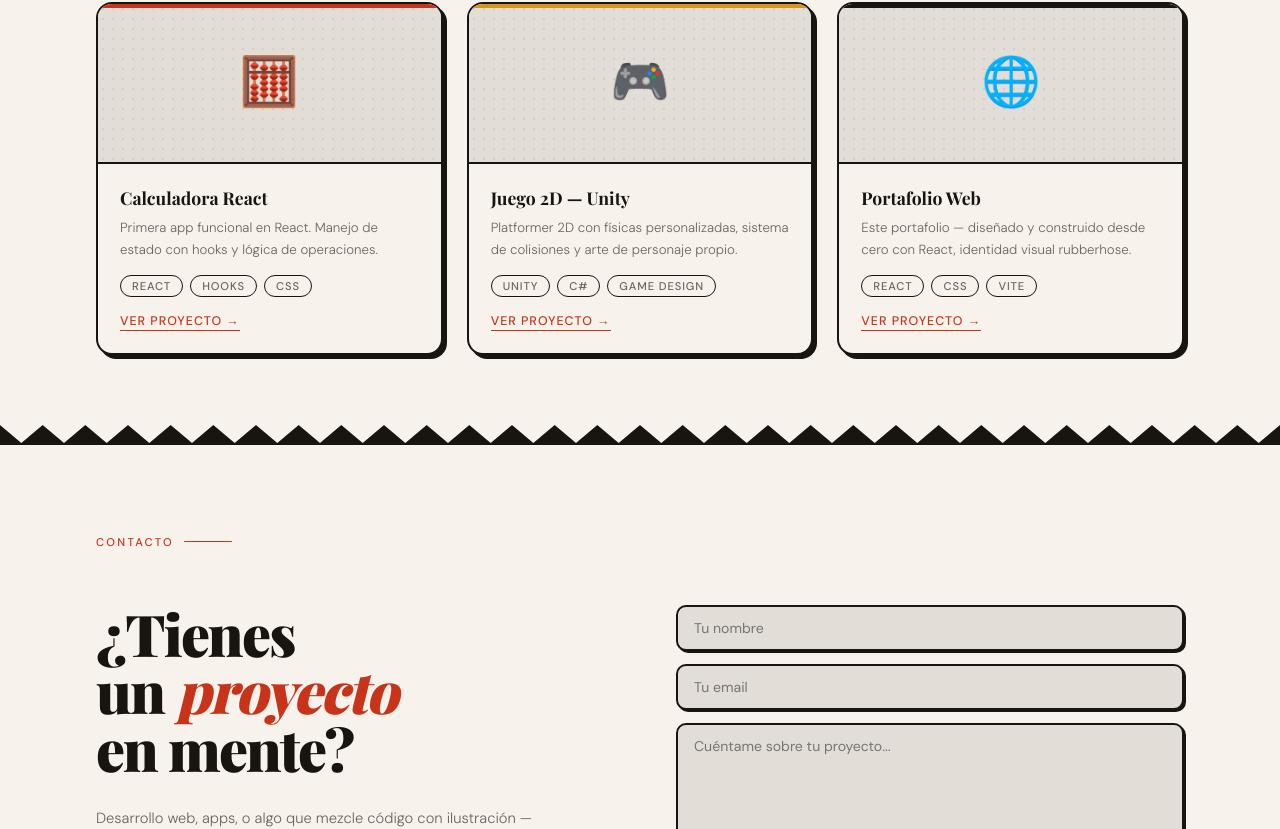
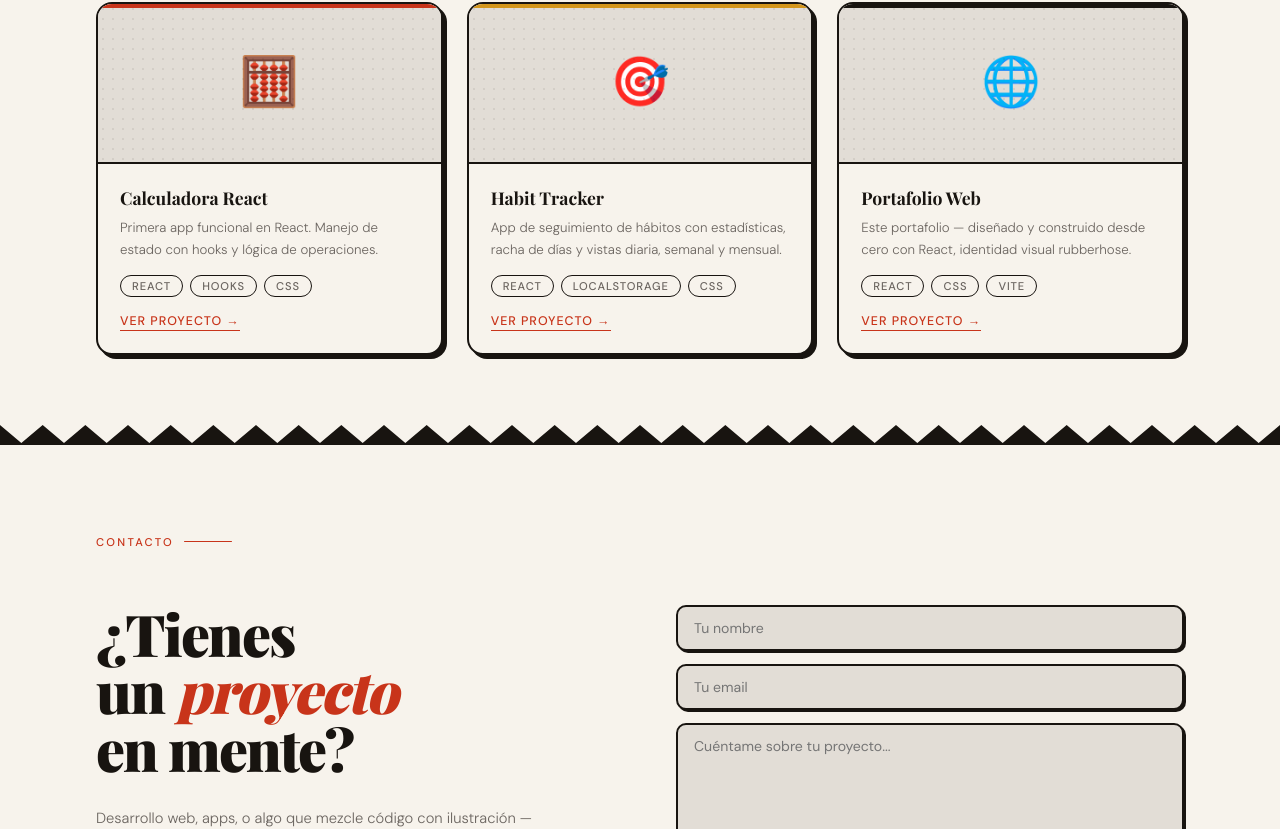
Before and after one commit to CerberoDgvm/mi-portafolio, a React (Vite) app: page / in a window 1280 px wide. Shown: the part 1900-2729 px from the top of the page. Built offline with nearby package versions, Linux system fonts and the light colour scheme; a web font is replaced by a local one.

Commit message:
agregar habit tracker a proyectos

```diff
--- a/src/components/Projects.jsx
+++ b/src/components/Projects.jsx
@@ -22,12 +22,12 @@ const PROJECTS = [
     link: '#',
   },
   {
-    emoji: '🎮',
-    barColor: '#D4961C', // ámbar
-    title: 'Juego 2D — Unity',
-    desc: 'Platformer 2D con físicas personalizadas, sistema de colisiones y arte de personaje propio.',
-    tags: ['Unity', 'C#', 'Game Design'],
-    link: '#', // reemplaza con el link de itch.io cuando lo subas
+    emoji: "🎯",
+    barColor: "#D4961C",
+    title: "Habit Tracker",
+    desc: "App de seguimiento de hábitos con estadísticas, racha de días y vistas diaria, semanal y mensual.",
+    tags: ["React","localStorage","CSS"],
+    link: "https://habittracker-victor.vercel.app"
   },
   {
     emoji: '🌐',
```
